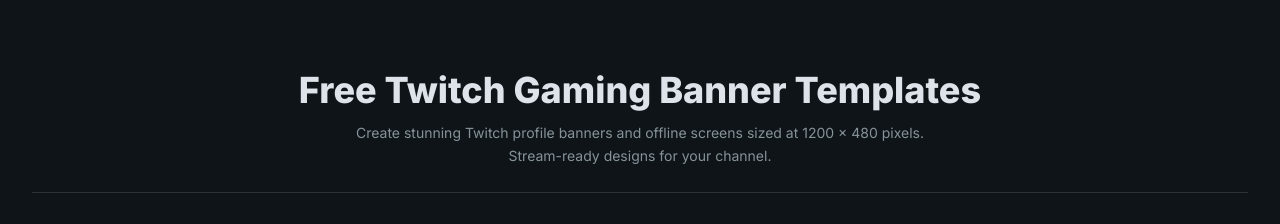
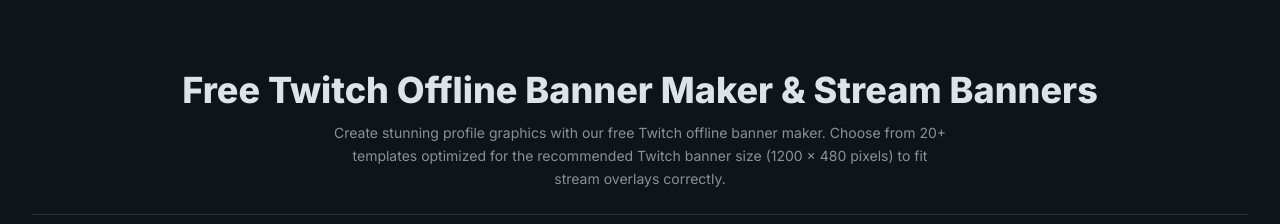
Before and after one commit to ZalavadiyaJay/GamingBanner, a Next.js app: page /twitch-banners in a window 1280 px wide. Shown: the part 169-393 px from the top of the page. Built offline with nearby package versions, Linux system fonts and the light colour scheme; grey boxes are pictures that could not be loaded.

Commit message:
Optimized codebase pages copy for high-traffic gaming banners and header search queries

```diff
--- a/src/app/discord-banners/page.js
+++ b/src/app/discord-banners/page.js
@@ -68,10 +68,10 @@
         {/* Page Hero */}
         <section className="text-center py-lg border-b border-outline-variant/60 flex flex-col items-center gap-sm">
           <h1 className="text-3xl sm:text-4xl font-extrabold text-on-background">
-            Free Discord Server Banner Templates
+            Free Discord Server Banner Maker & Profile Cover Art
           </h1>
           <p className="max-w-[620px] text-sm text-outline leading-relaxed">
-            Design eye-catching Discord server banners and profile banners. Server banners at 960 x 540, profile banners at 680 x 240.
+            Design gorgeous assets matching the standard Discord banner size (960 x 540 pixels) for server icons, or configure files matching the Discord profile banner size (680 x 240 pixels) easily.
           </p>
 
 
--- a/src/app/layout.js
+++ b/src/app/layout.js
@@ -23,7 +23,7 @@
     template: "%s | GAMINGBANNER"
   },
   description: "Create premium, custom gaming banners for YouTube, Twitch, Discord, and Twitter instantly.",
-  keywords: ["gaming banner maker", "youtube banner template", "twitch offline banner", "discord server banner", "twitter header gaming", "free banner templates"],
+  keywords: ["gaming banner maker", "youtube banner template", "twitch offline banner maker", "discord server banner maker", "twitter header gaming", "free banner templates", "youtube banner size safe zone", "twitch banner size", "discord profile banner size", "cool gaming banners", "gaming youtube channel art", "valorant banner maker", "minecraft banner maker"],
   openGraph: {
     title: "GAMINGBANNER | Level Up Your Identity",
     description: "Create premium, custom gaming banners for YouTube, Twitch, Discord, and Twitter instantly.",
--- a/src/app/twitch-banners/page.js
+++ b/src/app/twitch-banners/page.js
@@ -68,10 +68,10 @@
         {/* Page Hero */}
         <section className="text-center py-lg border-b border-outline-variant/60 flex flex-col items-center gap-sm">
           <h1 className="text-3xl sm:text-4xl font-extrabold text-on-background">
-            Free Twitch Gaming Banner Templates
+            Free Twitch Offline Banner Maker & Stream Banners
           </h1>
           <p className="max-w-[620px] text-sm text-outline leading-relaxed">
-            Create stunning Twitch profile banners and offline screens sized at 1200 x 480 pixels. Stream-ready designs for your channel.
+            Create stunning profile graphics with our free Twitch offline banner maker. Choose from 20+ templates optimized for the recommended Twitch banner size (1200 x 480 pixels) to fit stream overlays correctly.
           </p>
 
 
--- a/src/app/twitter-headers/page.js
+++ b/src/app/twitter-headers/page.js
@@ -52,10 +52,10 @@
         {/* Page Hero */}
         <section className="text-center py-lg border-b border-outline-variant/60 flex flex-col items-center gap-sm">
           <h1 className="text-3xl sm:text-4xl font-extrabold text-on-background">
-            Free Twitter/X Gaming Header Templates
+            Free Twitter/X Gaming Headers & Cool Banners
           </h1>
           <p className="max-w-[620px] text-sm text-outline leading-relaxed">
-            Create professional Twitter profile headers at 1500 x 500 pixels. Designed to avoid overlap with your profile picture and bio.
+            Generate cool gaming banners and headers for your Twitter/X profile. Pre-configured to fit the standard Twitter header size (1500 x 500 pixels) with avatar safe zones.
           </p>
 
 
--- a/src/app/youtube-banners/page.js
+++ b/src/app/youtube-banners/page.js
@@ -68,10 +68,10 @@
         {/* Page Hero */}
         <section className="text-center py-lg border-b border-outline-variant/60 flex flex-col items-center gap-sm">
           <h1 className="text-3xl sm:text-4xl font-extrabold text-on-background">
-            Free YouTube Gaming Banner Templates
+            Free YouTube Gaming Banner Templates & Channel Art
           </h1>
           <p className="max-w-[620px] text-sm text-outline leading-relaxed">
-            Download professionally designed YouTube channel art sized perfectly at 2560 x 1440 pixels. Safe-zone optimized for desktop, tablet, and mobile displays.
+            Download professional gaming youtube channel art templates. Our customizer is fully calibrated to fit the official youtube banner size safe zone (2560 x 1440 pixels) perfectly on mobile, tablet, and desktop views.
           </p>
 
 
```
